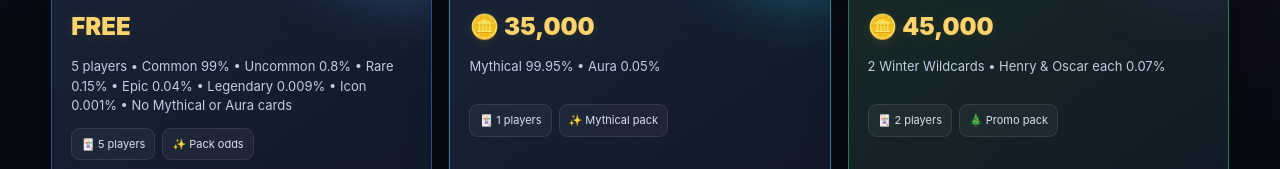
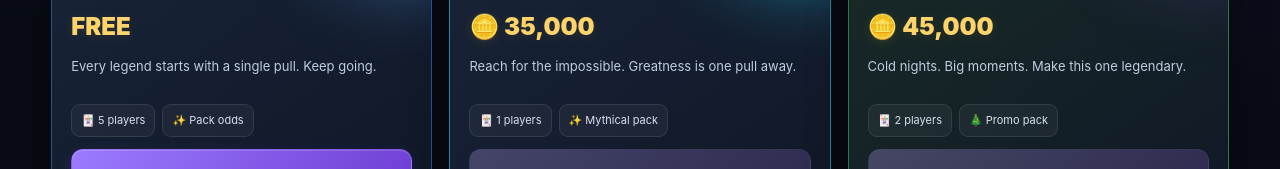
Before and after one commit to Mmcnamara23/Da-Boiz-RNG, a plain HTML site: page index.html in a window 1280 px wide. Shown: the part 608-777 px from the top of the page. Drawn offline with Linux system fonts and the light colour scheme.

Commit message:
Slightly boost Low T pack odds and add pack quotes

```diff
--- a/index.html
+++ b/index.html
@@ -1471,9 +1471,9 @@ const auraStyle=document.createElement("style");
 auraStyle.textContent='.card.Aura,.Aura.card{background:linear-gradient(145deg,#ff35cf,#ff8be8 45%,#ff2b9d)!important;border:2px solid #ff8be8!important;box-shadow:0 0 18px #ff35cf99!important;color:#24001d!important}.card.Aura .rating,.card.Aura .rarity{color:#5b003e!important}.pack.winter{background:linear-gradient(145deg,#192d27,#101827);border-color:#287a4d}.pack.winter .packicon{filter:drop-shadow(0 0 10px #38d879)}#revealStorageStatus,.card-status,.storage-button{display:none!important}';
 document.head.appendChild(auraStyle);
 packDefs.splice(0,packDefs.length,
- {id:"high",name:"LOW T PACK",icon:"📦",price:0,pulls:5,odds:{Common:99,Uncommon:.8,Rare:.15,Epic:.04,Legendary:.009,Icon:.001},description:"5 players • Common 99% • Uncommon 0.8% • Rare 0.15% • Epic 0.04% • Legendary 0.009% • Icon 0.001% • No Mythical or Aura cards",className:"low"},
- {id:"mega",name:"DA BOIZ MYTHICAL PACK",icon:"🌌",price:35000,pulls:1,odds:{Mythical:99.95,Aura:.05},description:"Mythical 99.95% • Aura 0.05%",className:"mega"},
- {id:"winter",name:"WINTER WILDCARDS",icon:"❄️",price:45000,pulls:2,description:"2 Winter Wildcards • Henry & Oscar each 0.07%",className:"winter"}
+ {id:"high",name:"LOW T PACK",icon:"📦",price:0,pulls:5,odds:{Common:98.698,Uncommon:1,Rare:.2,Epic:.08,Legendary:.02,Icon:.002},description:"Every legend starts with a single pull. Keep going.",className:"low"},
+ {id:"mega",name:"DA BOIZ MYTHICAL PACK",icon:"🌌",price:35000,pulls:1,odds:{Mythical:99.95,Aura:.05},description:"Reach for the impossible. Greatness is one pull away.",className:"mega"},
+ {id:"winter",name:"WINTER WILDCARDS",icon:"❄️",price:45000,pulls:2,description:"Cold nights. Big moments. Make this one legendary.",className:"winter"}
 );
 normalPick=function(pack){
  if(pack.id==="mega"){
@@ -1483,7 +1483,7 @@ normalPick=function(pack){
   return pool[Math.floor(Math.random()*pool.length)];
  }
  if(pack.id==="high"){
-  const odds={Common:99,Uncommon:.8,Rare:.15,Epic:.04,Legendary:.009,Icon:.001};
+  const odds={Common:98.698,Uncommon:1,Rare:.2,Epic:.08,Legendary:.02,Icon:.002};
   const rarity=weightedRarity(odds);
   const allowed=["Common","Uncommon","Rare","Epic","Legendary","Icon"];
   if(!allowed.includes(rarity))throw new Error("Invalid LOW T rarity: "+rarity);
```
